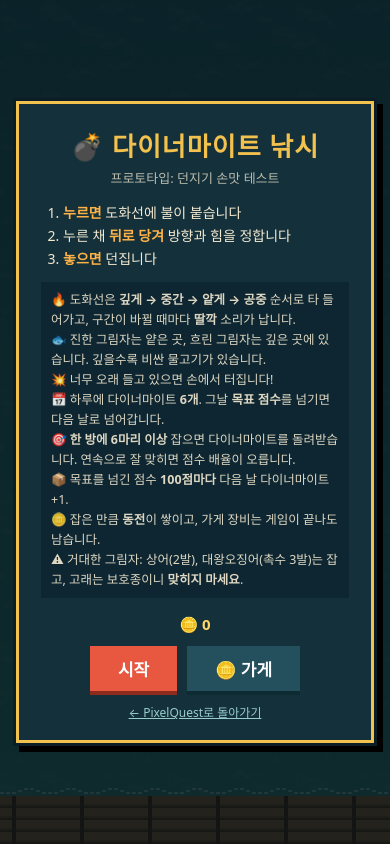
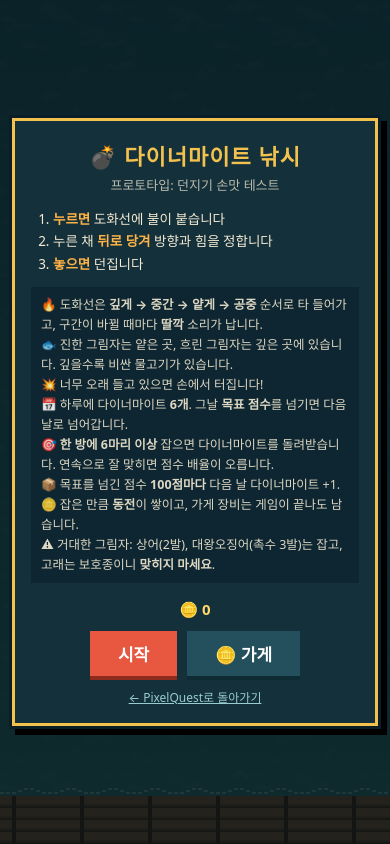
Before and after one commit to ojiking/PixelQuest, a Flask app: page /dynamite in a window 390 px wide. Run offline with Flask 3, Linux system fonts and the light colour scheme.

Commit message:
Let overlay text scroll by touch on mobile
Touch blocking (touch-action: none) was on html/body, which iOS Safari
applies to every descendant, so the help, results and shop panels
could not be swiped. Move it to the game canvas only, and let overlays
and panels pan vertically with contained overscroll. Also tighten
panel spacing and type on narrow screens and pad overlays for the
phone's safe areas.

Co-Authored-By: Claude Opus 5.5 <noreply@anthropic.com>
Claude-Session: https://claude.ai/code/session_01Sf2JdBaQpjKx3YLwr6tjpJ

```diff
--- a/templates/dynamite.html
+++ b/templates/dynamite.html
@@ -6,9 +6,9 @@
 <title>다이너마이트 낚시</title>
 <style>
   html, body { margin: 0; height: 100%; color-scheme: dark; background: #0b1d26; overflow: hidden;
-    touch-action: none; user-select: none; -webkit-user-select: none; -webkit-touch-callout: none;
+    user-select: none; -webkit-user-select: none; -webkit-touch-callout: none;
     font-family: system-ui, -apple-system, "Apple SD Gothic Neo", "Malgun Gothic", sans-serif; }
-  canvas { display: block; width: 100%; height: 100%; image-rendering: pixelated; cursor: crosshair; }
+  canvas { display: block; width: 100%; height: 100%; image-rendering: pixelated; cursor: crosshair; touch-action: none; }
   .overlay { position: fixed; inset: 0; display: flex; align-items: center; justify-content: center;
     background: rgba(5, 15, 20, .74); color: #f4ead2; z-index: 5; }
   .overlay.hidden { display: none; }
@@ -33,7 +33,18 @@
   button.charm { background: #7b5cd6; box-shadow: 0 4px 0 #3e2a80; }
   button:disabled { opacity: .4; cursor: default; }
   .coins { color: #ffd76a; font-weight: 800; font-size: 15px; margin: 4px 0 12px; }
-  .panel { max-height: calc(100% - 32px); overflow-y: auto; box-sizing: border-box; }
+  /* 설명 패널: 모바일에서 손가락으로 위아래 스크롤 */
+  .overlay { touch-action: pan-y; padding: env(safe-area-inset-top, 0px) 0 env(safe-area-inset-bottom, 0px); box-sizing: border-box; }
+  .panel { max-height: calc(100% - 32px); overflow-y: auto; box-sizing: border-box;
+    touch-action: pan-y; -webkit-overflow-scrolling: touch; overscroll-behavior: contain;
+    user-select: text; -webkit-user-select: text; }
+  .panel button { user-select: none; -webkit-user-select: none; }
+  @media (max-width: 480px) {
+    .panel { margin: 12px; padding: 18px 16px 16px; }
+    h1 { font-size: 22px; }
+    ol { font-size: 13.5px; }
+    .tip { font-size: 12.5px; }
+  }
   .item { display: flex; gap: 10px; align-items: center; text-align: left; background: #0d2530; padding: 9px 10px; margin-bottom: 8px; }
   .item .info { flex: 1; min-width: 0; }
   .item .nm { font-weight: 800; font-size: 14.5px; }
```
